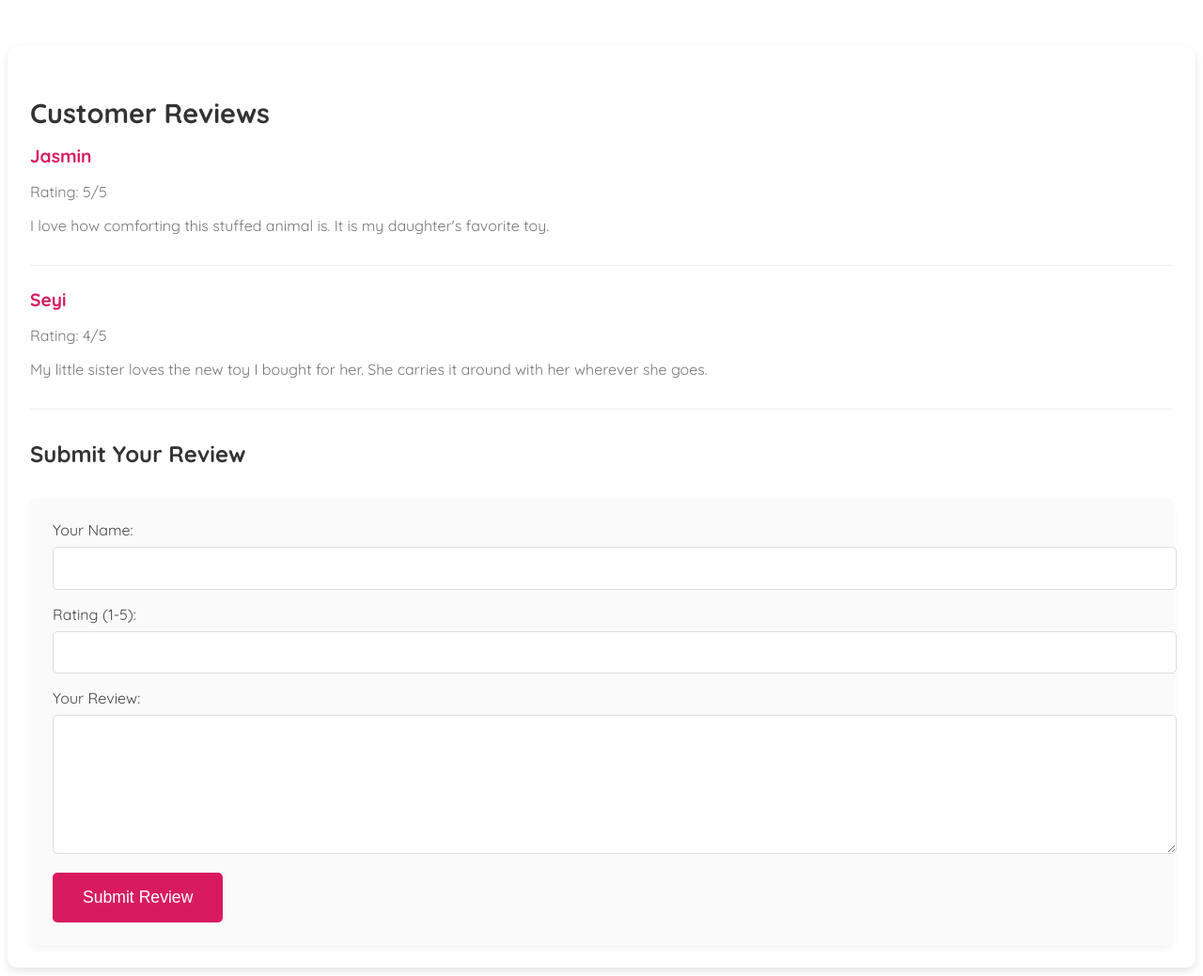
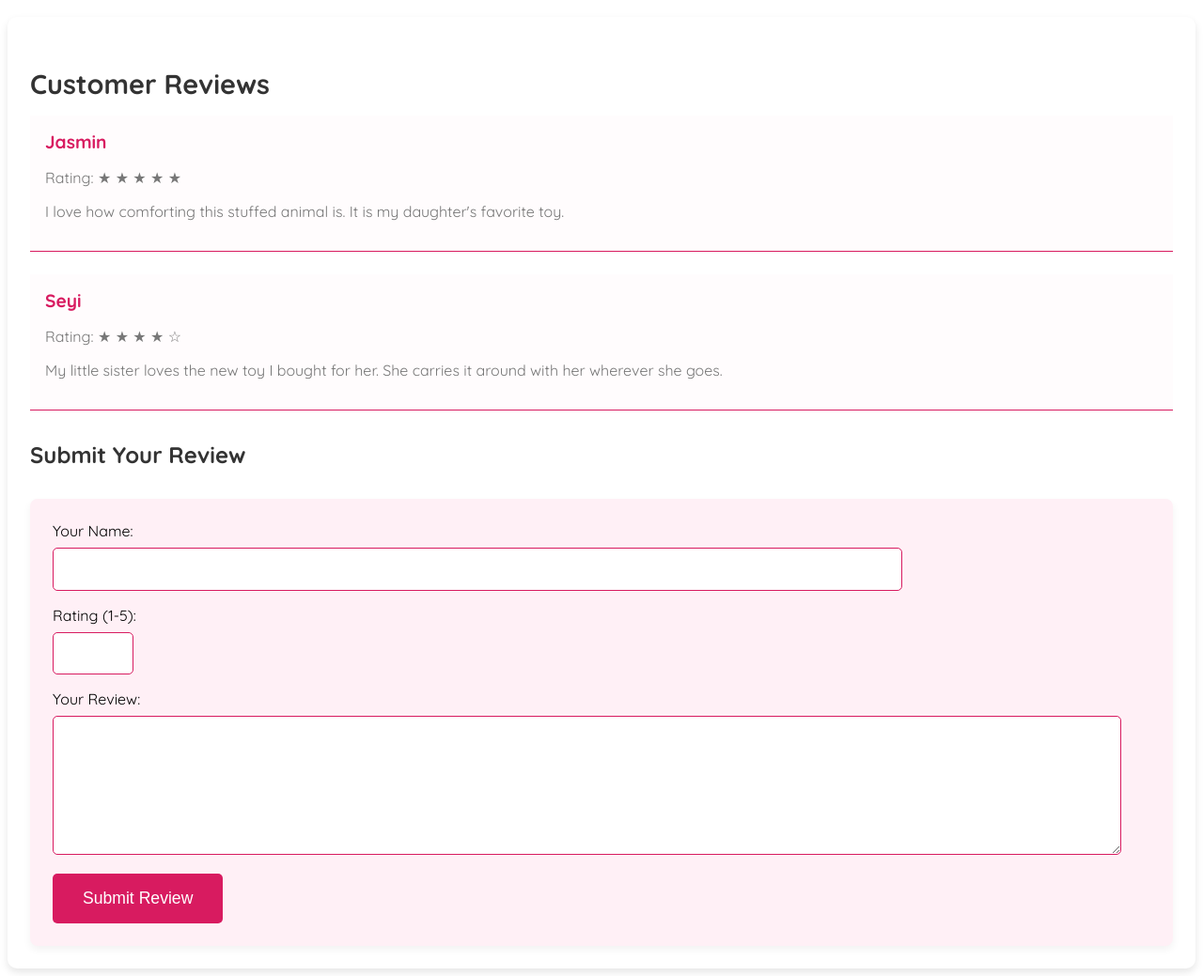
Before and after one commit to JustinCordova/PlushPals, a Django app: a page that uses plushpals/store/templates/store/product_detail.html in a window 1280 px wide. Shown: the part 594-1633 px from the top of the page at 94% size. Run offline with Django 5.2, Linux system fonts and the light colour scheme; data comes from the database, SQL or seed files in the repository.

Commit message:
changed items around and working on a star rating shower when inputting numbers

```diff
--- a/plushpals/store/static/store/product_detail.css
+++ b/plushpals/store/static/store/product_detail.css
@@ -1,24 +1,25 @@
 #product-detail {
-    padding: 3rem 1.5rem;
+    padding: 2.5rem 1rem;
     display: flex;
     justify-content: center;
   }
 
   .product-wrapper {
     display: flex;
-    gap: 2rem;
+    gap: 1.5rem;
     max-width: 900px;
     flex-wrap: wrap;
   }
 
   .product-wrapper img {
-    width: 300px;
-    border-radius: 12px;
-    object-fit: cover;
+    width: 50%;
+    border-radius: 10%;
+    object-fit: contain;
+    border: solid #fff0f6 0.5rem;
   }
 
   .product-info {
-    max-width: 500px;
+    max-width: 35%;
   }
 
   .product-info h2 {
@@ -56,7 +57,7 @@
 #reviews ul li {
   margin-bottom: 1.5rem;
   padding-bottom: 1rem;
-  border-bottom: 1px solid #eee;
+  border-bottom: 1px solid #d81b60;
 }
 
 #reviews ul li strong {
@@ -73,32 +74,47 @@
   color: #777;
 }
 
+.review-card{
+  background-color: #fffcfd;
+  padding: 1rem;
+
+}
+
 /* average rating styling */
 .stars {
   display: flex;
   gap: 5px;
-  margin-top: 1rem;
+  margin-top: 0%;
 }
 
 .star {
   font-size: 1.5rem;
-  color: #bbb;
+  color: #d81b60;
 }
 
 .star.filled {
-  color: #f39c12;
+  color:  #d81b60;
 }
 
 h4 {
   font-size: 1.5rem;
   color: #333;
   margin-top: 2rem;
+  margin-bottom: 1rem;
+}
+
+.sc{
+  font-size: 10px;
+  color:#d81b60;
+  margin-bottom: 0%;
+
 }
 
 /* form styling */
 form {
+
   margin-top: 2rem;
-  background-color: #fafafa;
+  background-color: #fff0f6;
   padding: 1.5rem;
   border-radius: 8px;
   box-shadow: 0 4px 8px rgba(0, 0, 0, 0.05);
@@ -110,22 +126,38 @@ form div {
 
 form label {
   font-size: 1rem;
-  color: #444444;
+  color: #000000;
   margin-bottom: 0.5rem;
   display: block;
 }
 
-form input[type="text"], form input[type="number"], form textarea {
-  width: 100%;
+form input[type="text"]{
+  width: 75%;
   padding: 0.8rem;
   font-size: 1rem;
-  border: 1px solid #ddd;
+  border: 1px solid #d81b60;
   border-radius: 5px;
+
 }
+
+form input[type="number"]{
+  width: 5%;
+  padding: 0.8rem;
+  font-size: 1rem;
+  border: 1px solid #d81b60;
+  border-radius: 5px;
+
+}
+
 
 form textarea {
   resize: vertical;
   min-height: 120px;
+  width: 95%;
+  padding: 0.8rem;
+  font-size: 1rem;
+  border: 1px solid #d81b60;
+  border-radius: 5px;
 }
 
 form button {
@@ -143,15 +175,3 @@ form button {
 form button:hover {
   background-color: #c2185b;
 }
-
-
-/*designs cuz i got to go full out*/
-
-.product-design{
-  height: 5rem;
-  min-width: 20px;
-  border:solid #fff0f6 10px;
-  border-radius: 20%;
-  background-color: rgba(51, 51, 51, 0);
-
-}
--- a/plushpals/store/templates/store/product_detail.html
+++ b/plushpals/store/templates/store/product_detail.html
@@ -19,6 +19,7 @@
       <p>{{ product.description }}</p>
       <!-- average rating -->
     <h4 >Average Rating</h4>
+    <p class="sc">{{avg_rating|floatformat:1}} / 5.0</p>
     <div class="stars">
       {% for i in range_list %}
         {% if i <= avg_rating %}
@@ -28,7 +29,6 @@
        {% endif %}
       {% endfor %}
     </div>
-    <p>Average Rating: {{ avg_rating|floatformat:1 }} / 5.0</p>
    </div>
   </div>
 </section>
@@ -42,9 +42,17 @@
   {% if product.feedback_set.all %}
     <ul>
       {% for review in product.feedback_set.all %}
-        <li>
+        <li class = "review-card">
           <strong>{{ review.user_name }}</strong>
-          <p>Rating: {{ review.rating }}/5</p>
+          <p>Rating:
+          {% for i in range_list %}
+            {% if i <= review.rating %}
+              <span class="star filled">&#9733;</span>  <!-- Filled star -->
+            {% else %}
+              <span class="star">&#9734;</span>  <!-- Empty star -->
+            {% endif %}
+          {% endfor %}
+        </p>
           <p>{{ review.message }}</p>
         </li>
       {% endfor %}
@@ -63,7 +71,23 @@
     </div>
     <div>
       <label for="rating">Rating (1-5):</label>
-      <input type="number" id="rating" name="rating" min="1" max="5" required>
+      <input type="number" id="rating" name="rating" min="1" max="5" onchange="star()" required>
+      <p id = "inStar"></p>
+      <script>
+        function star() {
+          const x = document.getElementById("rating");
+          let st = "";
+          for (let i = 0; i <= 5; i ++){
+            if(i <= x ){
+              st += " <span>&#9733;</span>";
+            }
+            else{
+              st += "<span>&#9734;</span>"
+            }
+          }
+          document.getElementById(inStar).innerHTML = st;
+        }
+      </script>
     </div>
     <div>
       <label for="comment">Your Review:</label>
```
